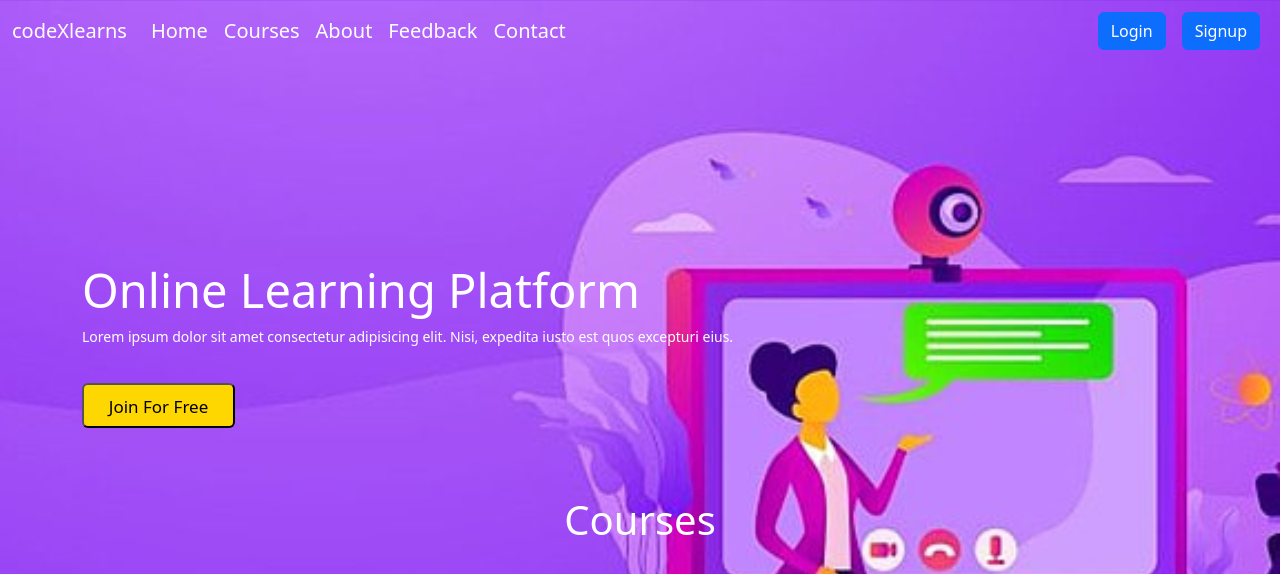
After one commit to Deeproy007311/LearningManagementSyatem, a PHP site: page / in a window 1280 px wide. The commit adds this page. Shown: the top 574 px of the page. Run offline with PHP 8.4, Linux system fonts and the light colour scheme.

Commit message:
user side has beed pushed

```diff
--- /dev/null
+++ b/_header.php
@@ -0,0 +1,34 @@
+<nav class="navbar navbar-expand-lg bg-violet">
+  <div class="container-fluid">
+    <a class="navbar-brand text-white fs-5" href="#">codeXlearns</a>
+    <button class="navbar-toggler" type="button" data-bs-toggle="collapse" data-bs-target="#navbarSupportedContent" aria-controls="navbarSupportedContent" aria-expanded="false" aria-label="Toggle navigation">
+      <span class="navbar-toggler-icon"></span>
+    </button>
+    <div class="collapse navbar-collapse" id="navbarSupportedContent">
+      <ul class="navbar-nav me-auto mb-2 mb-lg-0">
+        <li class="nav-item">
+          <a class="nav-link active text-white fs-5" aria-current="page" href="index.php">Home</a>
+        </li>
+        <li class="nav-item">
+          <a class="nav-link text-white fs-5" href="studentCourses.php">Courses</a>
+        </li>
+        <li class="nav-item">
+          <a class="nav-link text-white fs-5" href="about.php">About</a>
+        </li>
+        <li class="nav-item">
+          <a class="nav-link text-white fs-5" href="studentFeedbacks.php">Feedback</a>
+        </li>
+        <li class="nav-item">
+          <a class="nav-link text-white fs-5" href="contact.php">Contact</a>
+        </li>
+      </ul>
+
+      <!-- Adding buttons to the right corner -->
+      <div class="d-flex">
+        <!-- <button class="btn btn-primary me-2">Login</button> -->
+        <a href="studentLogin.php" class="btn btn-primary mx-2">Login</a>
+        <a href="studentSignup.php" class="btn btn-primary mx-2">Signup</a>
+      </div>
+    </div>
+  </div>
+</nav>
--- a/admin/lessons.php
+++ b/admin/lessons.php
@@ -19,6 +19,7 @@ if (!isset($_SESSION)) {
         integrity="sha384-4bw+/aepP/YC94hEpVNVgiZdgIC5+VKNBQNGCHeKRQN+PtmoHDEXuppvnDJzQIu9" crossorigin="anonymous">
       <!-- Font Awsome -->
     <script src="https://kit.fontawesome.com/2f671c2a32.js" crossorigin="anonymous"></script>
+    <!-- <link rel="stylesheet" href="css/restall.css"> -->
 </head>
 
 <body>
--- /dev/null
+++ b/index.php
@@ -0,0 +1,60 @@
+<!doctype html>
+<html lang="en">
+
+<head>
+    <meta charset="utf-8">
+    <meta name="viewport" content="width=device-width, initial-scale=1">
+    <title>codeXLearns</title>
+    <link href="https://cdn.jsdelivr.net/npm/bootstrap@5.3.1/dist/css/bootstrap.min.css" rel="stylesheet"
+        integrity="sha384-4bw+/aepP/YC94hEpVNVgiZdgIC5+VKNBQNGCHeKRQN+PtmoHDEXuppvnDJzQIu9" crossorigin="anonymous">
+    <link rel="stylesheet" href="userPanelCss/index.css">
+    <link rel="stylesheet" href="userPanelCss/home.css">
+</head>
+
+<body>
+    <!-- Header connection -->
+    <?php include '_header.php' ?>
+    <div class="container heading-container">
+        <h1 class="text-white">Online Learning Platform</h1>
+        <p class="text-white">Lorem ipsum dolor sit amet consectetur adipisicing elit. Nisi, expedita iusto est quos
+            excepturi eius.</p>
+        <button class="button">Join For Free</button>
+    </div>
+    <div class="container my-5">
+        <h1 class="text-center text-white">Courses</h1>
+        <div class="row course-row">
+            <div class="card mx-4 my-4" style="width: 18rem;">
+            <img src="https://source.unsplash.com/400x300/?programming,python" class="card-img-top" alt="...">
+                <div class="card-body">
+                    <h5 class="card-title">Python</h5>
+                    <p class="card-text">Some quick example text to build on the card title and make up the bulk of the
+                        card's content.</p>
+                    <a href="#" class="btn btn-primary">Start Course</a>
+                </div>
+            </div>
+            <div class="card mx-4 my-4" style="width: 18rem;">
+            <img src="https://source.unsplash.com/400x300/?programming,java" class="card-img-top" alt="...">
+                <div class="card-body">
+                    <h5 class="card-title">java</h5>
+                    <p class="card-text">Some quick example text to build on the card title and make up the bulk of the
+                        card's content.</p>
+                    <a href="#" class="btn btn-primary">Start Course</a>
+                </div>
+            </div>
+            <div class="card mx-4 my-4" style="width: 18rem;">
+            <img src="https://source.unsplash.com/400x300/?programming,c" class="card-img-top" alt="...">
+                <div class="card-body">
+                    <h5 class="card-title">C</h5>
+                    <p class="card-text">Some quick example text to build on the card title and make up the bulk of the
+                        card's content.</p>
+                    <a href="#" class="btn btn-primary">Start Course</a>
+                </div>
+            </div>
+
+    </div>
+    <script src="https://cdn.jsdelivr.net/npm/bootstrap@5.3.1/dist/js/bootstrap.bundle.min.js"
+        integrity="sha384-HwwvtgBNo3bZJJLYd8oVXjrBZt8cqVSpeBNS5n7C8IVInixGAoxmnlMuBnhbgrkm" crossorigin="anonymous">
+    </script>
+</body>
+
+</html>
--- /dev/null
+++ b/userPanelCss/home.css
@@ -0,0 +1,56 @@
+.heading-container{
+    margin-top: 200px;
+}
+.heading-container h1{
+    font-size: 47px;
+}
+.heading-container p{
+    font-size: 14px;
+}
+/* Home button */
+.button {
+    --color: #fff;
+    font-family: inherit;
+    display: inline-block;
+    width: 9em;
+    height: 2.6em;
+    line-height: 2.5em;
+    overflow: hidden;
+    margin: 20px;
+    background: gold;
+    font-size: 17px;
+    z-index: 1;
+    border-radius: 6px;
+    position: relative;
+    margin-left: 0;
+  }
+
+  .button::before {
+    position: absolute;
+    content: "";
+    background: violet;
+    width: 150px;
+    height: 200px;
+    z-index: -1;
+    border-radius: 50%;
+  }
+
+  .button:hover {
+    color: white;
+  }
+
+  .button:before {
+    top: 100%;
+    left: 100%;
+    transition: .3s all;
+  }
+
+  .button:hover::before {
+    top: -30px;
+    left: -30px;
+  }
+
+  /* Cards */
+  .course-row{
+    margin-left: 153px;
+  }
--- a/admin/css/restall.css
+++ b/userPanelCss/index.css
@@ -1,7 +1,7 @@
 body{
     /* margin: 0; */
     /* padding: 0; */
-    background-image: url('../img/back3.jpg');
+    background-image: url('../userPanelImages/indexback.jpg');
     background-size: cover;
     background-repeat: no-repeat;
     background-attachment: fixed;
```
Also changed, not shown: about.php (added, +19 -0 lines), contact.php (added, +19 -0 lines), studentCourses.php (added, +19 -0 lines), studentFeedbacks.php (added, +19 -0 lines), studentLogin.php (added, +11 -0 lines), studentProfile.php (added, +19 -0 lines), studentSignup.php (added, +11 -0 lines), admin/img/back4.jpg (added), userPanelImages/indexback.jpg (added).
